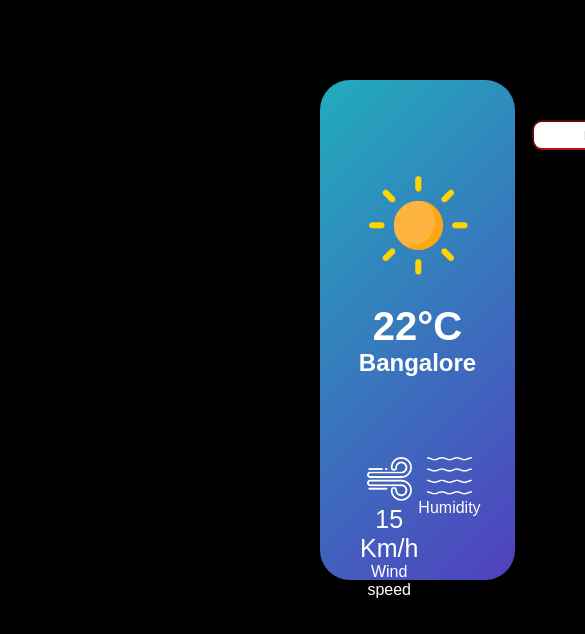
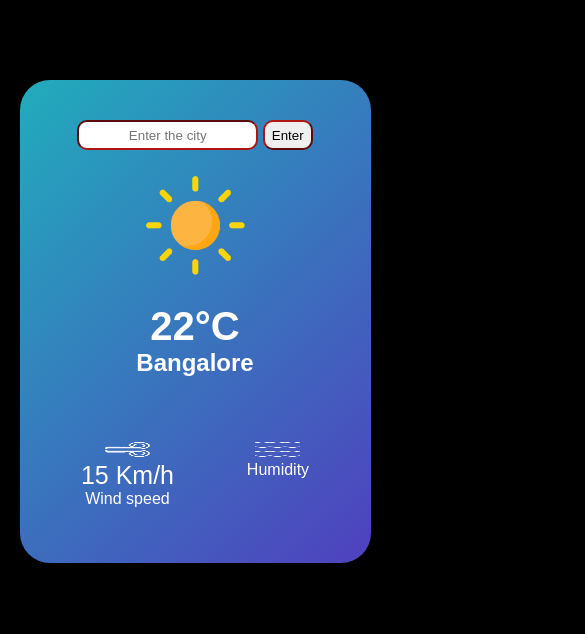
Before and after one commit to shripradamn1/Weather-App, a plain HTML site: page index.html in a window 390 px wide. Shown: the top 634 px of the page, 585 px wide, since content can reach past the window. Drawn offline with Linux system fonts and the light colour scheme.

Commit message:
Update style.css

```diff
--- a/style.css
+++ b/style.css
@@ -1,61 +1,90 @@
-*{ margin:0;
-    padding:0;
+* {
+    margin: 0;
+    padding: 0;
     box-sizing: border-box;
+}
 
+body {
+    background-color: black;
+    font-family: arial, sans-serif;
 }
-body
-{
 
-    background-color: black;
-    font-family: arial,sans-serif;;
-}
-.card{
-
-    width:50%;
-    background:linear-gradient(135deg,#21acbc,#5040be);
-    color:#fff;
+.card {
+    width: 80%;
+    max-width: 600px; /* Adjust the maximum width as needed */
+    background: linear-gradient(135deg, #21acbc, #5040be);
+    color: #fff;
     border-radius: 30px;
     text-align: center;
-    padding:40px 10px;
-    margin: 80px 320px;
-    height: 500px;
+    padding: 40px 10px;
+    margin: 80px auto; /* Center the card horizontally */
+    height: auto; /* Adjust the height as needed */
+}
 
+.search {
+    width: 80%;
+    max-width: 300px; /* Adjust the maximum width as needed */
+    color: black;
+    margin: 0 auto; /* Center the search bar horizontally */
 }
-.search{
-    width:300px;
-    color:black;
-    margin:0px 170px;
 
-}
- input, button{
-
+input,
+button {
     border-radius: 10px;
     color: black;
     height: 30px;
     border-color: rgb(179, 19, 19);
     text-align: center;
 }
-button{
-    width:50px;
+
+button {
+    width: 50px;
 }
-.Weather-icon{
-width: 150px;
+
+.Weather-icon {
+    width: 100%;
+    max-width: 150px; /* Adjust the maximum width as needed */
+    height: auto; /* Maintain aspect ratio */
 }
-waether-icon,h1{
+
+waether-icon,
+h1 {
     font-size: 40px;
-    padding:0px 20px;
+    padding: 0px 20px;
 }
-.col{
-    display:flex;
+
+.col {
+    display: flex;
+    flex-wrap: wrap; /* Allow items to wrap to the next line */
     justify-content: space-around;
-  padding:  30px;
+    padding: 30px;
     margin-top: 50px;
 }
-img{
-    height:15;
+
+img {
+    height: 15px;
     width: 45px;
 }
-.humidity,.wind{
+
+.humidity,
+.wind {
     font-size: 25px;
     font-weight: 100;
 }
+
+/* Media query for smaller screens */
+@media screen and (max-width: 768px) {
+    .card {
+        width: 90%;
+        margin: 80px auto;
+    }
+
+    .search {
+        width: 90%;
+        margin: 0 auto;
+    }
+
+    .col {
+        padding: 15px;
+    }
+}
```
